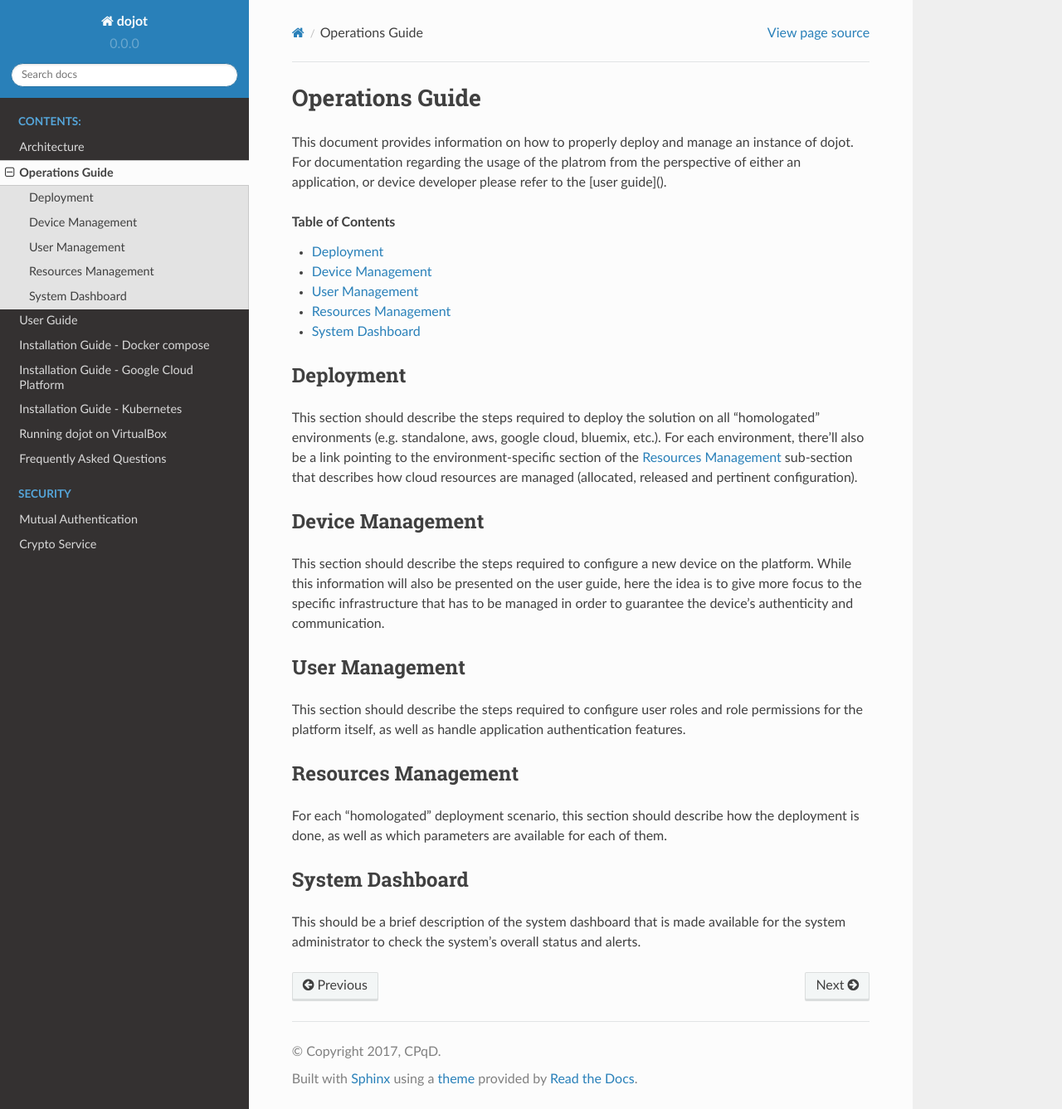
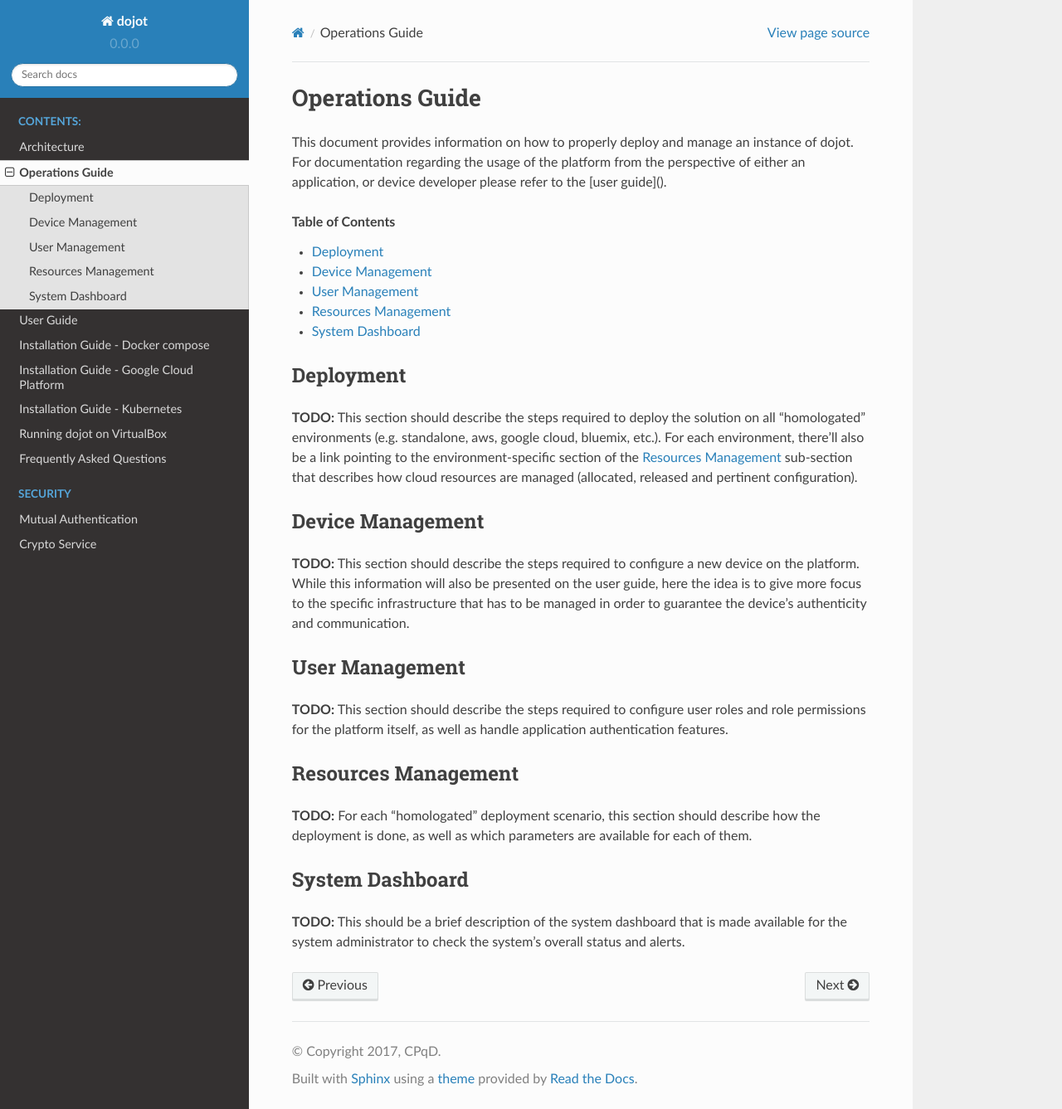
Before and after one commit to dojot/docs, a Sphinx documentation site: the page built from source/ops_guide.rst, in a window 1280 px wide and 1337 px high. Shown: the whole window at 83% size. Built offline with Sphinx 7.4.7 and the Read the Docs theme 2.0.0, drawn with Linux system fonts in a browser that asks for light colours.

```diff
--- a/source/ops_guide.rst
+++ b/source/ops_guide.rst
@@ -2,7 +2,7 @@
 ================
 
 This document provides information on how to properly deploy and manage an instance of dojot.
-For documentation regarding the usage of the platrom from the perspective of either an application,
+For documentation regarding the usage of the platform from the perspective of either an application,
 or device developer please refer to the [user guide]().
 
 .. contents:: Table of Contents
@@ -13,7 +13,7 @@
 Deployment
 ----------
 
-This section should describe the steps required to deploy the solution on all "homologated" environments
+**TODO:** This section should describe the steps required to deploy the solution on all "homologated" environments
 (e.g. standalone, aws, google cloud, bluemix, etc.). For each environment, there'll also be a link
 pointing to the environment-specific section of the :ref:`resourceManagement` sub-section that describes
 how cloud resources are managed (allocated, released and pertinent configuration).
@@ -23,7 +23,7 @@
 Device Management
 -----------------
 
-This section should describe the steps required to configure a new device on the platform. While this
+**TODO:** This section should describe the steps required to configure a new device on the platform. While this
 information will also be presented on the user guide, here the idea is to give more focus to the
 specific infrastructure that has to be managed in order to guarantee the device's authenticity and
 communication.
@@ -33,7 +33,7 @@
 User Management
 ---------------
 
-This section should describe the steps required to configure user roles and role permissions for the
+**TODO:** This section should describe the steps required to configure user roles and role permissions for the
 platform itself, as well as handle application authentication features.
 
 .. _resourceManagement:
@@ -41,7 +41,7 @@
 Resources Management
 --------------------
 
-For each "homologated" deployment scenario, this section should describe how the deployment is done,
+**TODO:** For each "homologated" deployment scenario, this section should describe how the deployment is done,
 as well as which parameters are available for each of them.
 
 .. _systemDashboard:
@@ -49,5 +49,5 @@
 System Dashboard
 ----------------
 
-This should be a brief description of the system dashboard that is made available for the system
+**TODO:** This should be a brief description of the system dashboard that is made available for the system
 administrator to check the system's overall status and alerts.
```
Also changed, not shown: 1 other file.
